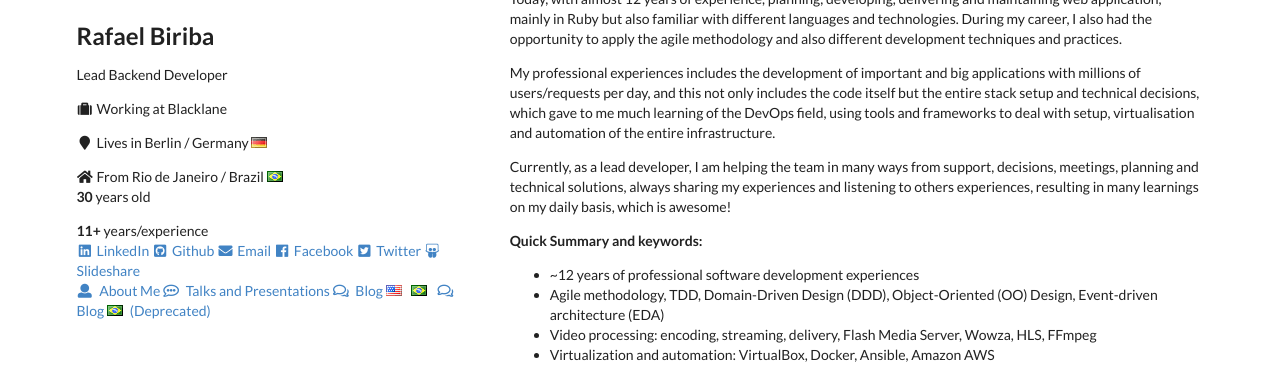
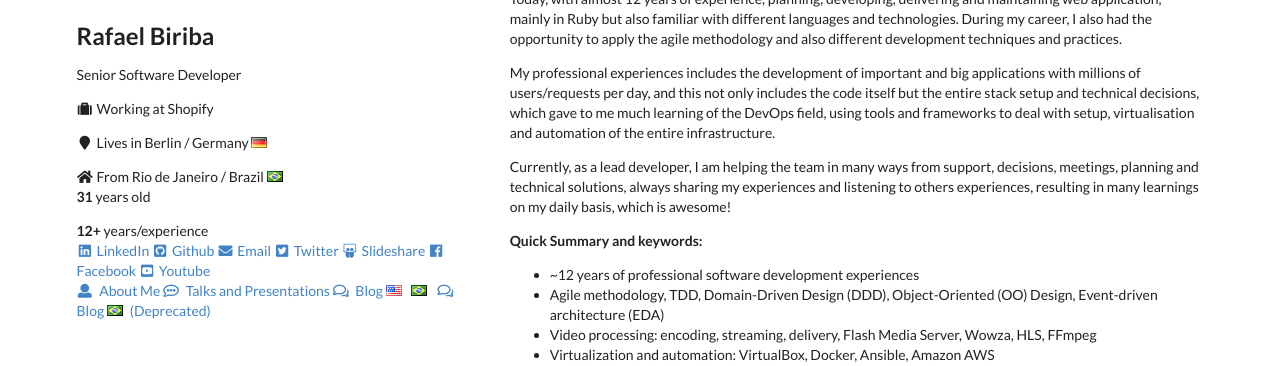
Before and after one commit to rafaelbiriba/rafaelbiriba-about-me, a Jekyll site: the page built from index.html, in a window 1280 px wide, cut to the strip 304-670 px from the top of the page. Built offline with Jekyll 4.4.1, drawn with Linux system fonts in a browser that asks for light colours.

Commit message:
Updating main page

```diff
--- a/_includes/header.html
+++ b/_includes/header.html
@@ -1,14 +1,15 @@
 <header class="header six wide column">
   <img class="ui centered circular image gravatar" src="https://www.gravatar.com/avatar/81d01f418d9288c14a94cd21b086156e?s=300" />
   <h2 class="name">Rafael Biriba</h2>
-  <p class="position">Lead Backend Developer</p>
+  <p class="position">Senior Software Developer</p>
   <div class="details">
-    <p><i class="suitcase icon"></i>Working at Blacklane</p>
+    <p><i class="suitcase icon"></i>Working at Shopify</p>
     <p><i class="marker icon"></i>Lives in Berlin / Germany <i class="de flag"></i></p>
     <p><i class="home icon"></i>From Rio de Janeiro / Brazil <i class="br flag"></i></p>
   </div>
   <div class="info">
-    <p class="age"><span><b class="current_age_years">30</b> years old</span></p><p class="experience"><b class="current_experience_years">11+</b> years/experience</p>
+    <p class="age"><span><b class="current_age_years">31</b> years old</span></p>
+    <p class="experience"><b class="current_experience_years">12+</b> years/experience</p>
   </div>
   <div class="contacts">
     <span>
@@ -17,9 +18,12 @@
       <a href='&#109;&#97;&#105;&#108;&#116;&#111;&#58;&#98;&#105;&#114;&#105;&#98;&#97;&#114;&#106;&#64;&#103;&#109;&#97;&#105;&#108;&#46;&#99;&#111;&#109;' title="Email" target="_blank" data-ga-click-event-category="Header" data-ga-click-event-action="Contacts" data-ga-click-event-detail="Email"><i class="mail icon"></i>Email</a>
     </span>
     <span>
-      <a href="https://www.facebook.com/rafaelbiribarj" title="Facebook" target="_blank" data-ga-click-event-category="Header" data-ga-click-event-action="Contacts" data-ga-click-event-detail="Facebook"><i class="facebook icon"></i>Facebook</a>
       <a href="https://twitter.com/rafaelbiriba" title="Twitter" target="_blank" data-ga-click-event-category="Header" data-ga-click-event-action="Contacts" data-ga-click-event-detail="Twitter"><i class="twitter square icon"></i>Twitter</a>
       <a href="http://www.slideshare.net/rafaelbiriba" title="Slideshare" target="_blank" data-ga-click-event-category="Header" data-ga-click-event-action="Contacts" data-ga-click-event-detail="Slideshare"><i class="slideshare icon"></i>Slideshare</a>
+    </span>
+    <span>
+      <a href="https://www.facebook.com/rafaelbiribarj" title="Facebook" target="_blank" data-ga-click-event-category="Header" data-ga-click-event-action="Contacts" data-ga-click-event-detail="Facebook"><i class="facebook icon"></i>Facebook</a>
+      <a href="https://www.youtube.com/c/RafaelBiriba" title="Youtube" target="_blank" data-ga-click-event-category="Header" data-ga-click-event-action="Contacts" data-ga-click-event-detail="Youtube"><i class="youtube square icon"></i>Youtube</a>
     </span>
   </div>
   <div class="menu">
```
Also changed, not shown: Gemfile.lock.
